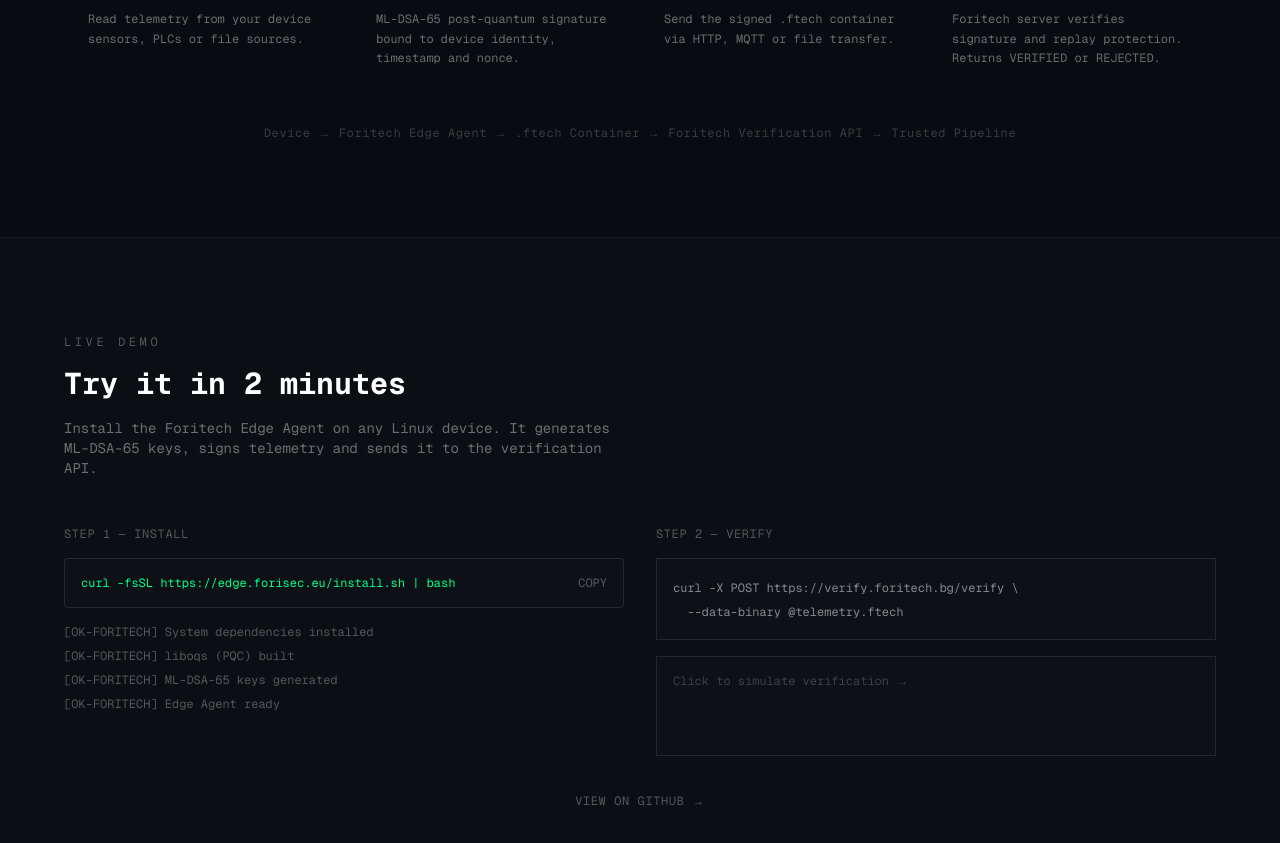
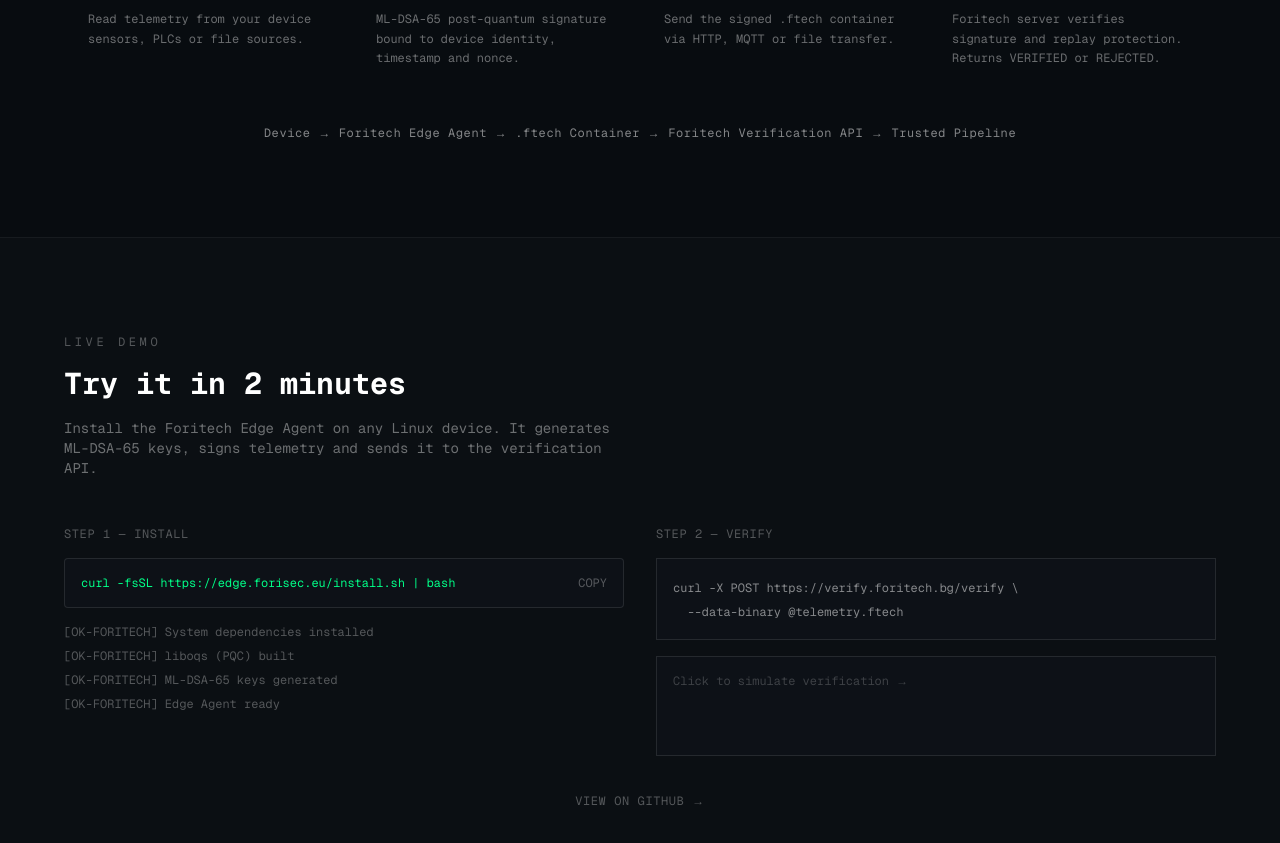
Before and after one commit to foritech-secure-system/foritech-site, a Next.js app: page / in a window 1280 px wide. Shown: the part 1940-2783 px from the top of the page. Built offline with nearby package versions, Linux system fonts and the light colour scheme.

Commit message:
fix: improve text contrast - increase white opacity

```diff
--- a/app/page.tsx
+++ b/app/page.tsx
@@ -245,7 +245,7 @@ export default function Home() {
               </div>
             ))}
           </div>
-          <div className="mt-8 text-xs text-white/20 tracking-wider text-center">
+          <div className="mt-8 text-xs text-white/50 tracking-wider text-center">
             Device → Foritech Edge Agent → .ftech Container → Foritech Verification API → Trusted Pipeline
           </div>
         </div>
```
